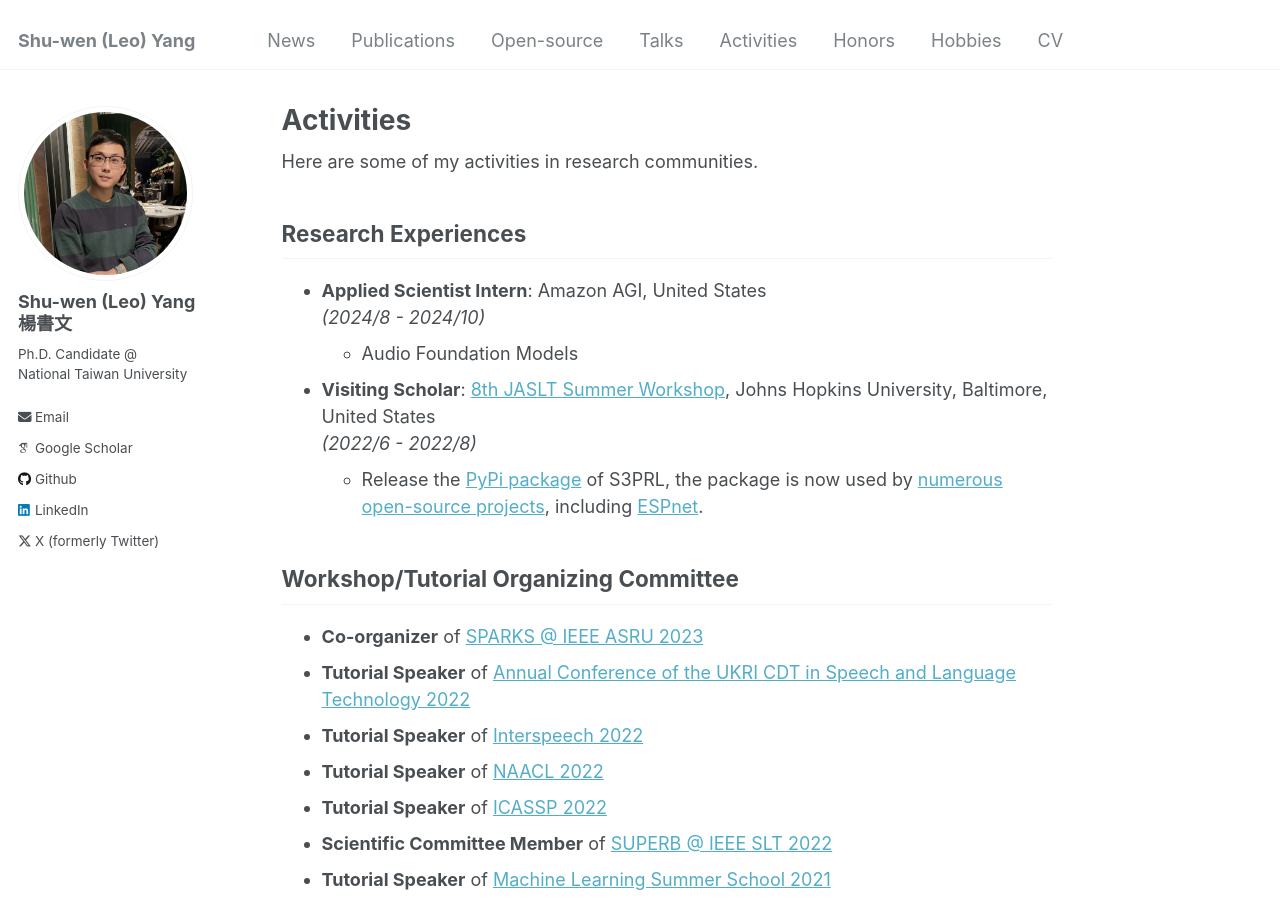
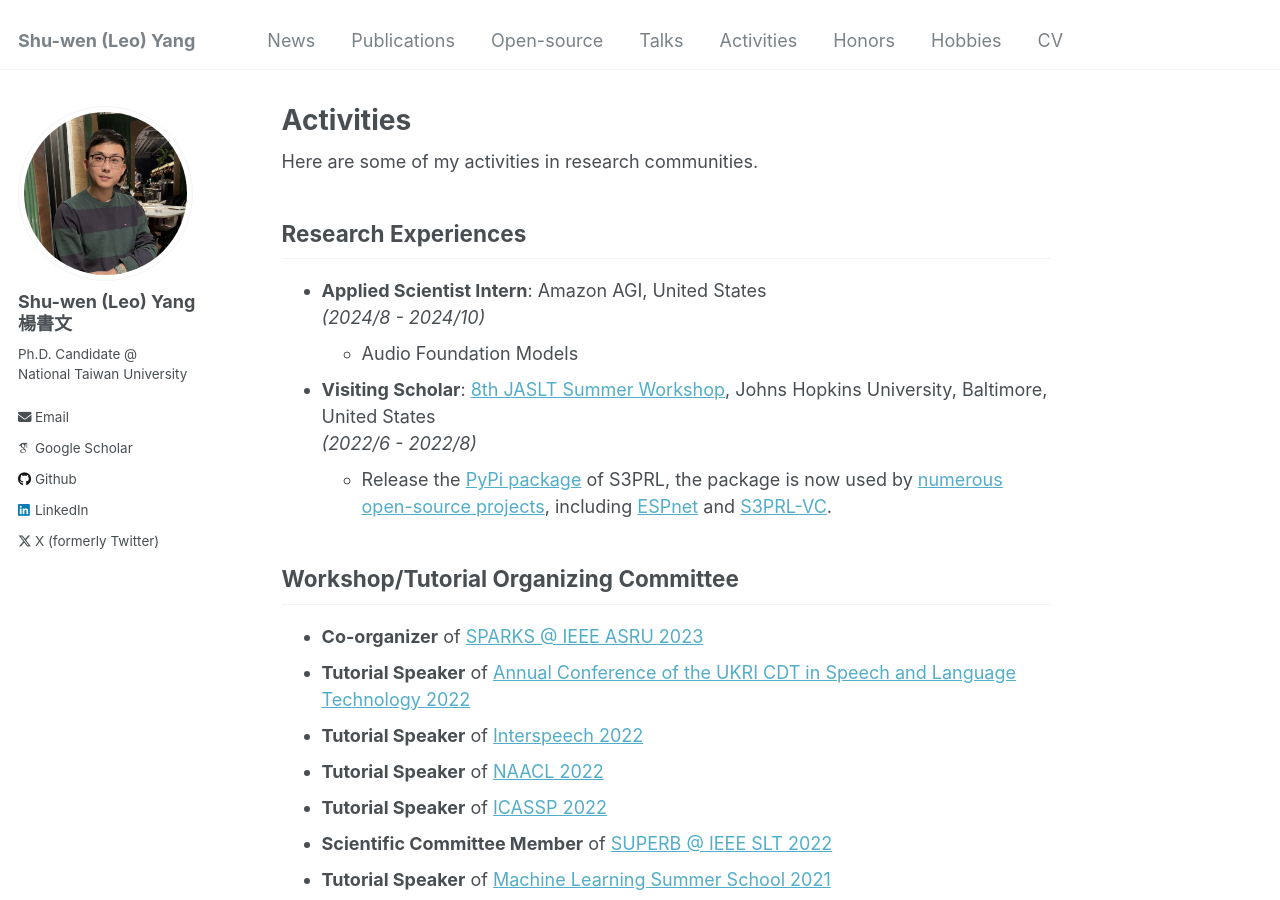
Before and after one commit to leo19941227/leo19941227.github.io, a Jekyll site: the page built from _pages/activities.md, in a window 1280 px wide and 900 px high. Built offline with Jekyll 4.4.1, drawn with Linux system fonts in a browser that asks for light colours; some web fonts are replaced.

Commit message:
add tools

```diff
--- a/_pages/activities.md
+++ b/_pages/activities.md
@@ -12,7 +12,7 @@ Here are some of my activities in research communities.
     * Audio Foundation Models
 * **Visiting Scholar**: [8th JASLT Summer Workshop](https://jsalt-2022-ssl.github.io/member), Johns Hopkins University, Baltimore, United States\\
 *(2022/6 - 2022/8)*
-    * Release the [PyPi package](https://pypi.org/project/s3prl/) of S3PRL, the package is now used by [numerous open-source projects](https://github.com/s3prl/s3prl/network/dependents), including [ESPnet](https://github.com/espnet/espnet).
+    * Release the [PyPi package](https://pypi.org/project/s3prl/) of S3PRL, the package is now used by [numerous open-source projects](https://github.com/s3prl/s3prl/network/dependents), including [ESPnet](https://github.com/espnet/espnet) and [S3PRL-VC](https://github.com/unilight/s3prl-vc).
 
 ## Workshop/Tutorial Organizing Committee
 
```
